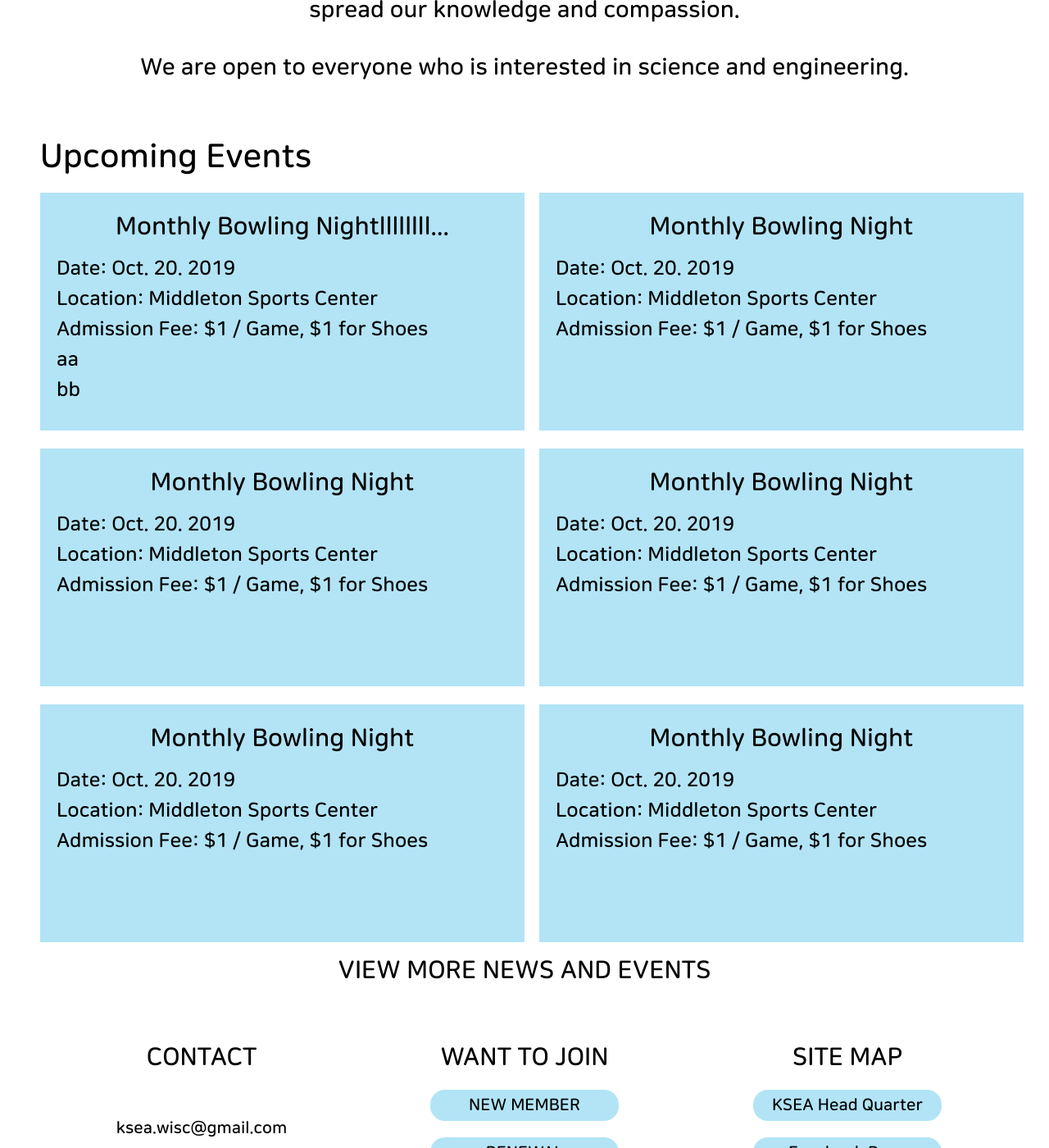
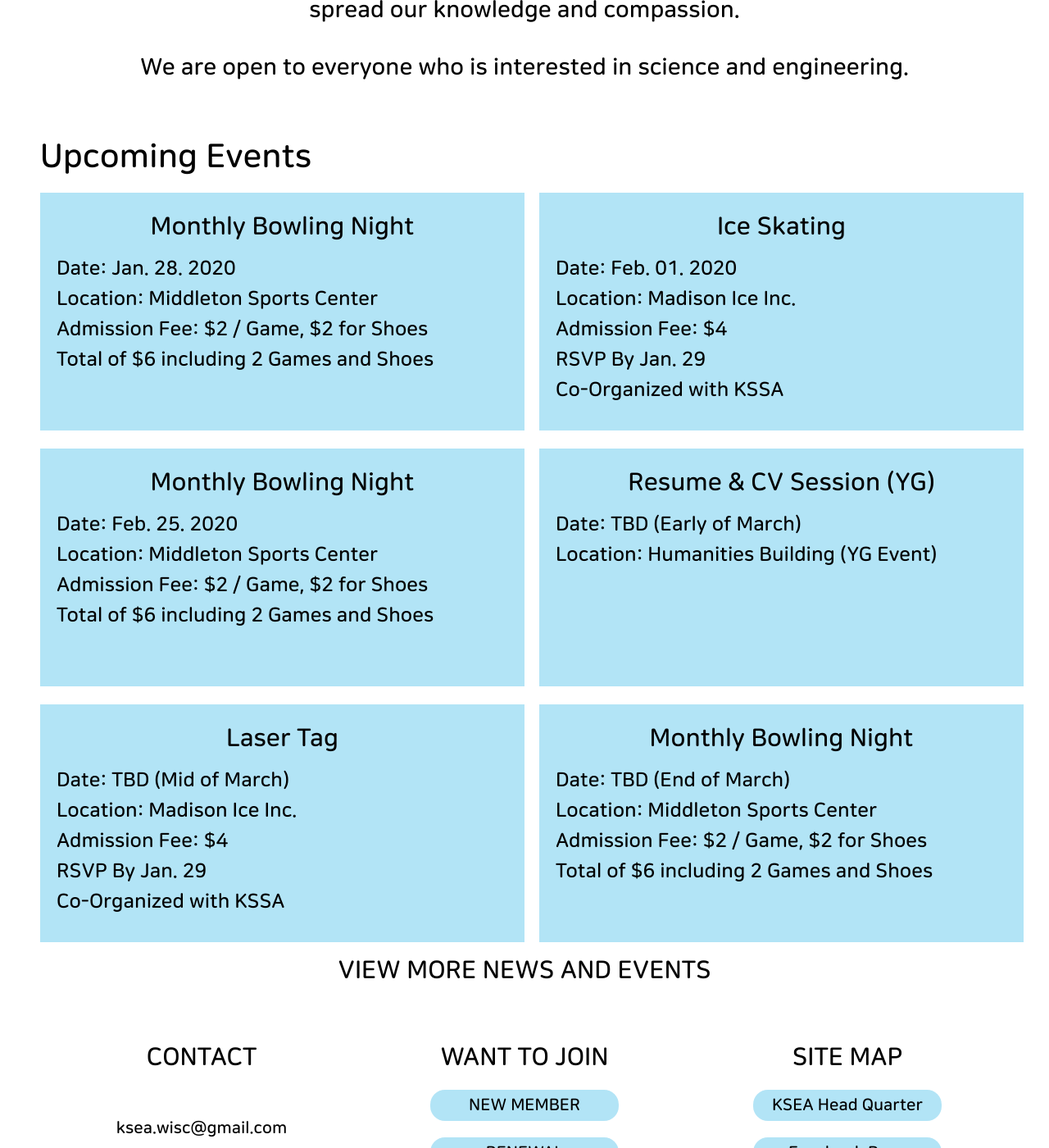
Before and after one commit to KSEAWisconsin/kseawisconsin.github.io, a Jekyll site: the page built from index.html, in a window 1280 px wide and 1400 px high, scrolled down 543 px. Shown: the whole window at 82% size. Built offline with Jekyll 4.4.1, drawn with Linux system fonts in a browser that asks for light colours.

Commit message:
Spring 2020 Event List Update

```diff
--- a/_data/home_events.yml
+++ b/_data/home_events.yml
@@ -10,50 +10,122 @@
 ##   additional_info2: # 2st line of additional information.
 ##   additional_info3: # 2st line of additional information.
 
-- event_name: Monthly Bowling Nightlllllllllllllllll
-  detail_url: /2019/11/29/event_name
-  date: Oct. 20. 2019
+- event_name: Monthly Bowling Night
+  detail_url:
+  date: Jan. 28. 2020
   location: Middleton Sports Center
-  additional_info1: "Admission Fee: $1 / Game, $1 for Shoes"
-  additional_info2: aa
-  additional_info3: bb
+  additional_info1: "Admission Fee: $2 / Game, $2 for Shoes"
+  additional_info2: "Total of $6 including 2 Games and Shoes"
+  additional_info3:
+
+- event_name: Ice Skating
+  detail_url:
+  date: Feb. 01. 2020
+  location: Madison Ice Inc.
+  additional_info1: "Admission Fee: $4"
+  additional_info2: "RSVP By Jan. 29"
+  additional_info3: "Co-Organized with KSSA"
 
 - event_name: Monthly Bowling Night
-  detail_url: /2019/11/29/event_name
-  date: Oct. 20. 2019
+  detail_url:
+  date: Feb. 25. 2020
   location: Middleton Sports Center
-  additional_info1: "Admission Fee: $1 / Game, $1 for Shoes"
+  additional_info1: "Admission Fee: $2 / Game, $2 for Shoes"
+  additional_info2: "Total of $6 including 2 Games and Shoes"
+  additional_info3:
+
+- event_name: Resume & CV Session (YG)
+  detail_url:
+  date: TBD (Early of March)
+  location: Humanities Building (YG Event)
+  additional_info1:
+  additional_info2:
+  additional_info3:
+
+- event_name: Laser Tag
+  detail_url:
+  date: TBD (Mid of March)
+  location: Madison Ice Inc.
+  additional_info1: "Admission Fee: $4"
+  additional_info2: "RSVP By Jan. 29"
+  additional_info3: "Co-Organized with KSSA"
+
+- event_name: Monthly Bowling Night
+  detail_url:
+  date: TBD (End of March)
+  location: Middleton Sports Center
+  additional_info1: "Admission Fee: $2 / Game, $2 for Shoes"
+  additional_info2: "Total of $6 including 2 Games and Shoes"
+  additional_info3:
+
+- event_name: New Glarus Tour
+  detail_url:
+  date: TBD (March)
+  location: New Glarus Brewing Company
+  additional_info1:
+  additional_info2:
+  additional_info3:
+
+- event_name: Movie Night
+  detail_url:
+  date: TBD (March)
+  location: TBD
+  additional_info1: "Movie: Mulan"
+  additional_info2:
+  additional_info3:
+
+- event_name: Midwest Regional Conference
+  detail_url:
+  date: Apr. 04. 2020
+  location: Northwestern University
+  additional_info1: "Academic Conference"
+  additional_info2: "Co-Organized with Midwest KSEA Chapters"
+  additional_info3:
+
+- event_name: Mock Interview Session (YG)
+  detail_url:
+  date: Apr. 10. 2020
+  location: Humanities Building (YG Event)
+  additional_info1:
+  additional_info2:
+  additional_info3:
+
+- event_name: National Math & Science Competition
+  detail_url:
+  date: Apr. 18. 2020
+  location: TBD
+  additional_info1:
   additional_info2:
   additional_info3:
 
 - event_name: Monthly Bowling Night
-  detail_url: /2019/11/29/event_name
-  date: Oct. 20. 2019
+  detail_url:
+  date: Apr. 28. 2020
   location: Middleton Sports Center
-  additional_info1: "Admission Fee: $1 / Game, $1 for Shoes"
+  additional_info1: "Admission Fee: $2 / Game, $2 for Shoes"
+  additional_info2: "Total of $6 including 2 Games and Shoes"
+  additional_info3:
+
+- event_name: New Glarus Tour
+  detail_url:
+  date: TBD (Mid of May)
+  location: New Glarus Brewing Company
+  additional_info1:
   additional_info2:
   additional_info3:
 
 - event_name: Monthly Bowling Night
-  detail_url: /2019/11/29/event_name
-  date: Oct. 20. 2019
+  detail_url:
+  date: May. 26. 2020
   location: Middleton Sports Center
-  additional_info1: "Admission Fee: $1 / Game, $1 for Shoes"
-  additional_info2:
+  additional_info1: "Admission Fee: $2 / Game, $2 for Shoes"
+  additional_info2: "Total of $6 including 2 Games and Shoes"
   additional_info3:
 
 - event_name: Monthly Bowling Night
-  detail_url: /2019/11/29/event_name
-  date: Oct. 20. 2019
+  detail_url:
+  date: Jun. 30. 2020
   location: Middleton Sports Center
-  additional_info1: "Admission Fee: $1 / Game, $1 for Shoes"
-  additional_info2:
+  additional_info1: "Admission Fee: $2 / Game, $2 for Shoes"
+  additional_info2: "Total of $6 including 2 Games and Shoes"
   additional_info3:
-
-- event_name: Monthly Bowling Night
-  detail_url: /2019/11/29/event_name
-  date: Oct. 20. 2019
-  location: Middleton Sports Center
-  additional_info1: "Admission Fee: $1 / Game, $1 for Shoes"
-  additional_info2:
-  additional_info3:
```
